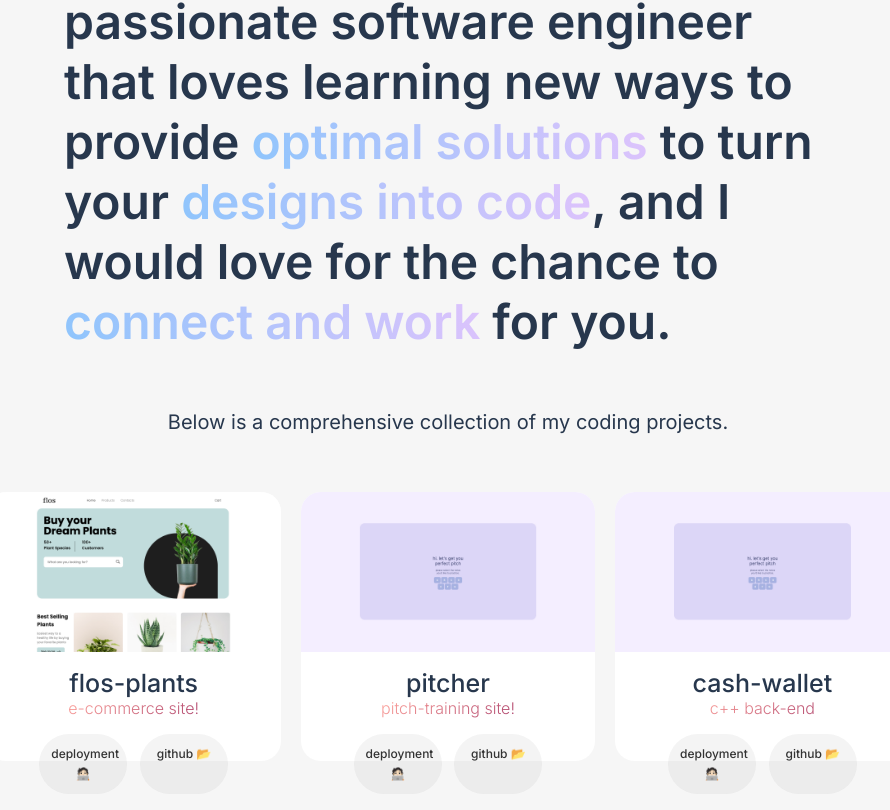
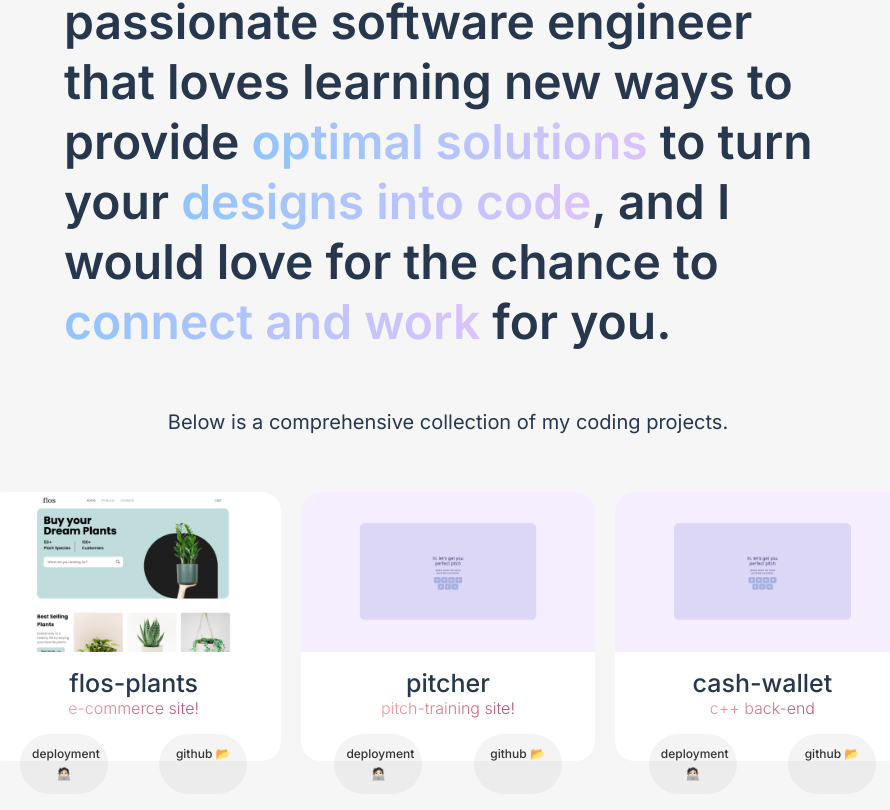
Before and after one commit to eykyu-dev/portfolio, a React (Vite) app: page / in a window 1280 px wide. Shown: the part 188-998 px from the top of the page, without its empty margins (192-1082 px from the left). Built offline with nearby package versions, Linux system fonts and the light colour scheme.

Commit message:
Update Card.css

```diff
--- a/src/components/Card.css
+++ b/src/components/Card.css
@@ -53,8 +53,8 @@
     display: flex;
     flex-direction: row;
     justify-content: center;
-    padding: 2vh;
-    gap: 1vw;
+    padding-top: 2vh;
+    gap: 4vw;
 }
 
 .button-sec-href{
```
